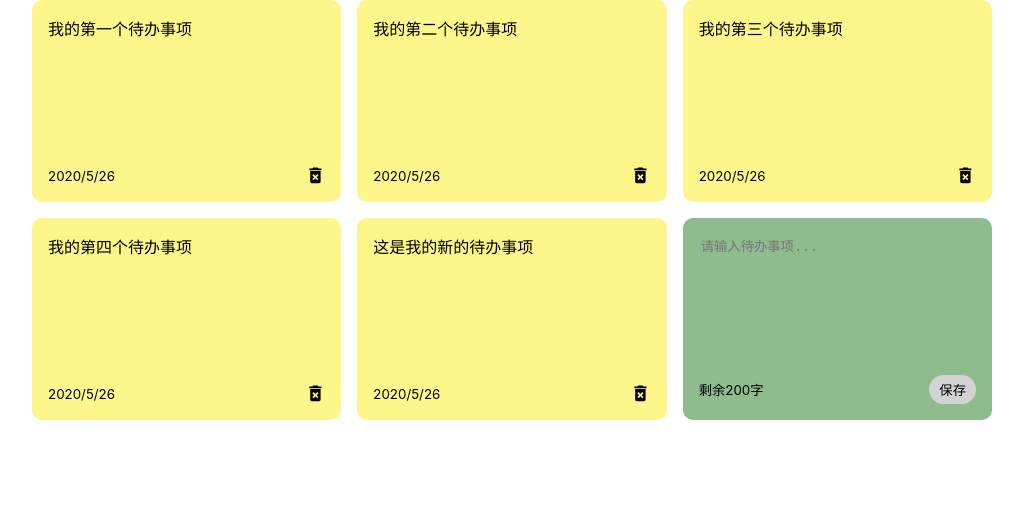
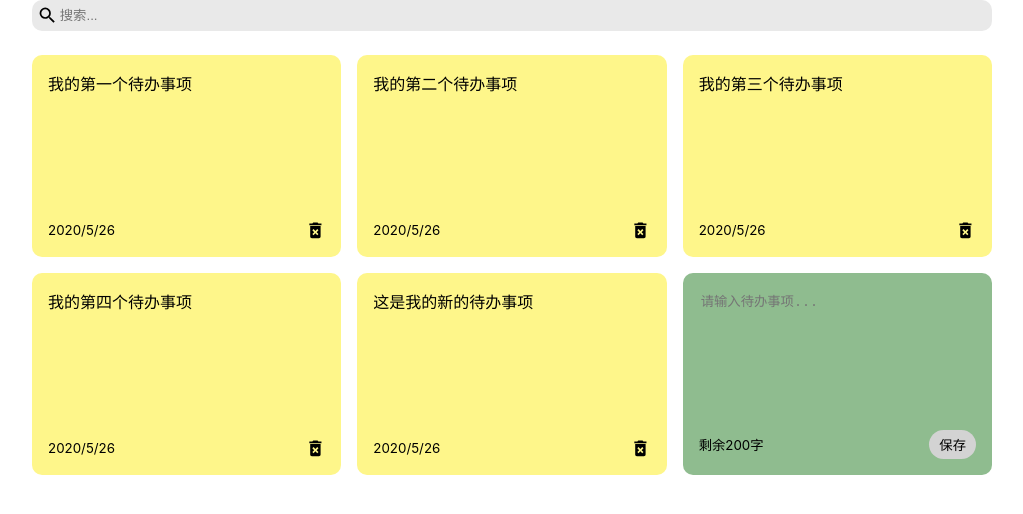
Before and after one commit to jokerclay/todolist, a React (Create React App) app: page / in a window 1280 px wide. Shown: the top 514 px of the page, without its empty margins (128-1151 px from the left). Built offline with nearby package versions, Linux system fonts and the light colour scheme.

Commit message:
finished add a search bar

```diff
--- a/src/App.js
+++ b/src/App.js
@@ -1,6 +1,6 @@
 import {useState} from 'react';
 import { nanoid } from 'nanoid';
-
+import Search from './components/Search'
 /*
 * 创建我们自己的 component
 */
@@ -37,6 +37,8 @@ const App = () =>{
         },
     ]);
 
+    const [searchText,setSearchText] = useState('');
+
     const addNote = (text)=>{
         // console.log(text);
         const date = new Date();
@@ -48,14 +50,24 @@ const App = () =>{
         const newNotes = [...notes,newNote];
         setNotes(newNotes)
     }
-
+    const deleteNote = (id)=>{
+        const newNotes= notes.filter((note)=>note.id !== id);
+        setNotes(newNotes)
+    }
 
 
     // 返回一段文字，确认应用跑得起来
     // return <p>hello world </p>
     return <div className = "container">
+        <Search handleSearchNote={searchText} />
         {/*render NoteList*/}
-        <NoteList notes={notes} handleAddNote={addNote} />
+        <NoteList
+            notes={notes.filter(
+                (note)=>note.text.toLowerCase().includes(searchText)
+            )}
+            handleAddNote={addNote}
+            handleDeleteNote={deleteNote}
+        />
     </div>
 }
 // 导出 App
--- a/src/components/AddNote.js
+++ b/src/components/AddNote.js
@@ -4,9 +4,15 @@ const AddNote = ({handleAddNote})=>{
     // 获取用户的输入
     const [noteText,setNoteText]=useState('');
 
+    // 计算剩余字数
+    const characterLimit = 200;
+
     const handleChange = (event)=>{
         // console.log(event.target.value)
-        setNoteText(event.target.value);
+        if(characterLimit - event.target.value >=0)
+        {
+            setNoteText(event.target.value);
+        }
 
     }
     const handleSaveClick=()=>{
@@ -15,11 +21,7 @@ const AddNote = ({handleAddNote})=>{
             handleAddNote(noteText)
             setNoteText('')
         }
-        else
-        {
-
-        }
-    }
+    };
     return(
         <div className="note new">
             <textarea
@@ -32,7 +34,7 @@ const AddNote = ({handleAddNote})=>{
                 value = {noteText}
             ></textarea>
             <div className="note-footer">
-                <small>剩余200字</small>
+                <small>剩余{characterLimit - noteText.length}字</small>
                 <button className="save" onClick = {handleSaveClick}>保存</button>
             </div>
         </div>
--- a/src/components/Note.js
+++ b/src/components/Note.js
@@ -6,7 +6,7 @@
 import {MdDeleteForever} from "react-icons/md";
 
 //{id,text,date} 要放到 {} 中
-const Note = ({id,text,date})=>{
+const Note = ({id,text,date,handleDeleteNote})=>{
 
 
     // 返回 一个 div class 为 note, 这个 div 中 包含  span 文本内容  div时间  div 删除图标
@@ -19,7 +19,7 @@ const Note = ({id,text,date})=>{
                 {/*时间*/}
                  <small>{date}</small>
                 {/*删除图标，从 react-icons 中导入删除图标*/}
-                <MdDeleteForever className="delete-icon"  size = "1.3rem" />
+                <MdDeleteForever className="delete-icon"  size = "1.3rem" onClick={()=>handleDeleteNote(id)}/>
             </div>
         </div>
     )
--- a/src/components/NoteList.js
+++ b/src/components/NoteList.js
@@ -6,7 +6,7 @@
 import Note from './Note'
 
 import AddNote from "./AddNote";
-const NoteList = ({notes,handleAddNote}) =>{
+const NoteList = ({notes,handleAddNote,handleDeleteNote}) =>{
 
     // 返回一个 class 为 note-list 的 div
     return(
@@ -18,6 +18,7 @@ const NoteList = ({notes,handleAddNote}) =>{
                         id={note.id}
                         text={note.text}
                         date={note.date}
+                        handleDeleteNote={handleDeleteNote}
                     />
                 )
 
--- /dev/null
+++ b/src/components/Search.js
@@ -0,0 +1,19 @@
+import React from 'react';
+import { MdSearch } from 'react-icons/md';
+
+const Search = ({ handleSearchNote }) => {
+    return (
+        <div className='search'>
+            <MdSearch className='search-icons' size='1.3em' />
+            <input
+                onChange={(event) =>
+                    handleSearchNote(event.target.value)
+                }
+                type='text'
+                placeholder='搜索...'
+            />
+        </div>
+    );
+};
+
+export default Search;
--- a/src/index.css
+++ b/src/index.css
@@ -53,6 +53,8 @@ code {
   flex-direction: column;
   /*元素置于 flex box 的开始和结束*/
   justify-content: space-between;
+/* 保留文本中的空格*/
+  white-space: pre-wrap;
 }
 
 /*
@@ -89,3 +91,21 @@ background-color:lightgray;
   background-color:whitesmoke;
   cursor:pointer;
 }
+.delete-icon{
+  cursor:pointer;
+}
+.search{
+  display:flex;
+  align-items:center;
+  background-color:rgb(233,233,233);
+  border-radius:10px;
+  padding:5px;
+  margin-bottom: 1.5em;
+}
+.search input{
+  border: none;
+  background-color:rgb(233,233,233)
+}
+.search input:focus{
+  outline:none;
+  }
```
